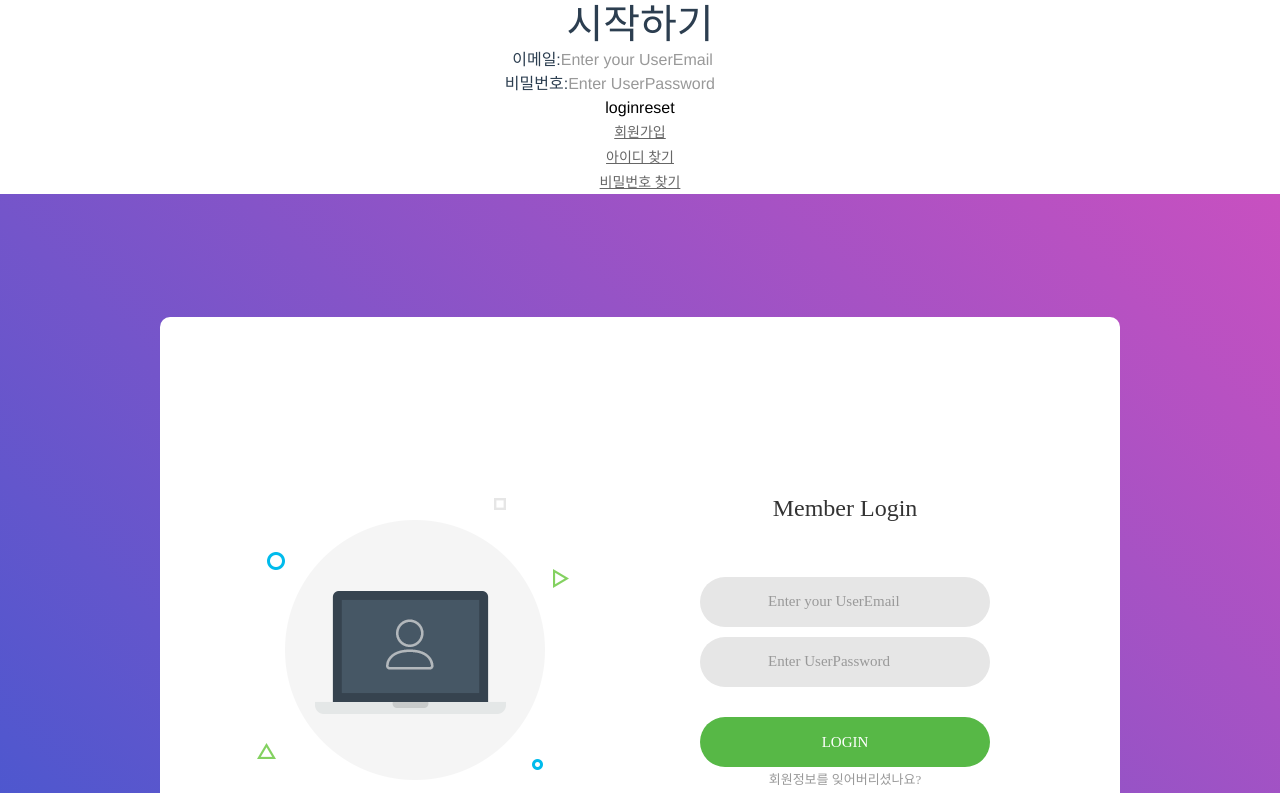
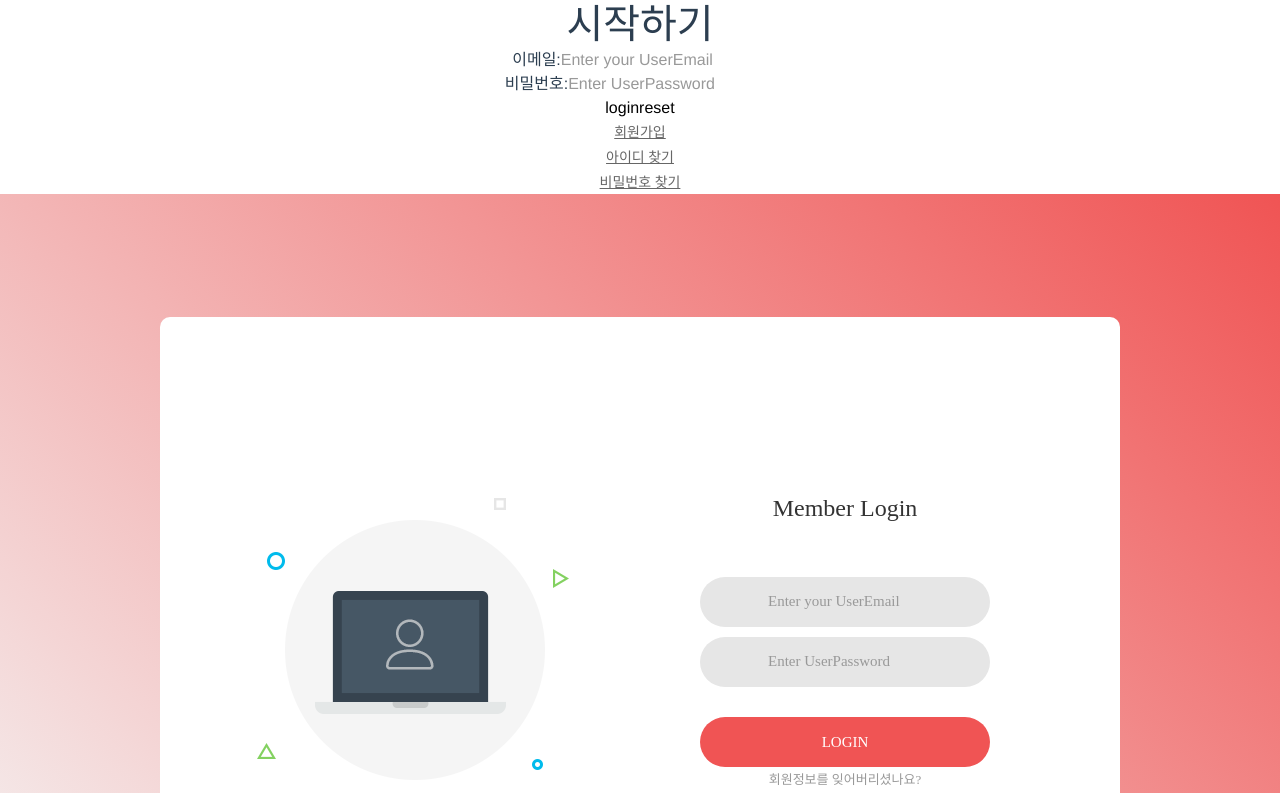
Before and after one commit to sspaka/webterview, a Vue app in the folder frontend/: page / in a window 1280 px wide. Shown: the top 793 px of the page. Built offline with nearby package versions, Linux system fonts and the light colour scheme.

Commit message:
#2 style 로그인 페이지색 수정

```diff
--- a/frontend/src/views/HomeView.vue
+++ b/frontend/src/views/HomeView.vue
@@ -306,11 +306,11 @@ export default {
     justify-content: center;
     align-items: center;
     padding: 15px;
-    background: #9053c7;
-    background: -webkit-linear-gradient(-135deg, #c850c0, #4158d0);
-    background: -o-linear-gradient(-135deg, #c850c0, #4158d0);
-    background: -moz-linear-gradient(-135deg, #c850c0, #4158d0);
-    background: linear-gradient(-135deg, #c850c0, #4158d0);
+    background: #f05454;
+    background: -webkit-linear-gradient(-135deg, #f05454, #f5f5f5);
+    background: -o-linear-gradient(-135deg, #f05454, #f5f5f5);
+    background: -moz-linear-gradient(-135deg, #f05454, #f5f5f5);
+    background: linear-gradient(-135deg, #f05454, #f5f5f5);
   }
 
   .wrap-login100 {
@@ -470,7 +470,7 @@ export default {
     width: 100%;
     height: 50px;
     border-radius: 25px;
-    background: #57b846;
+    background: #f05454;
     display: -webkit-box;
     display: -webkit-flex;
     display: -moz-box;
```
